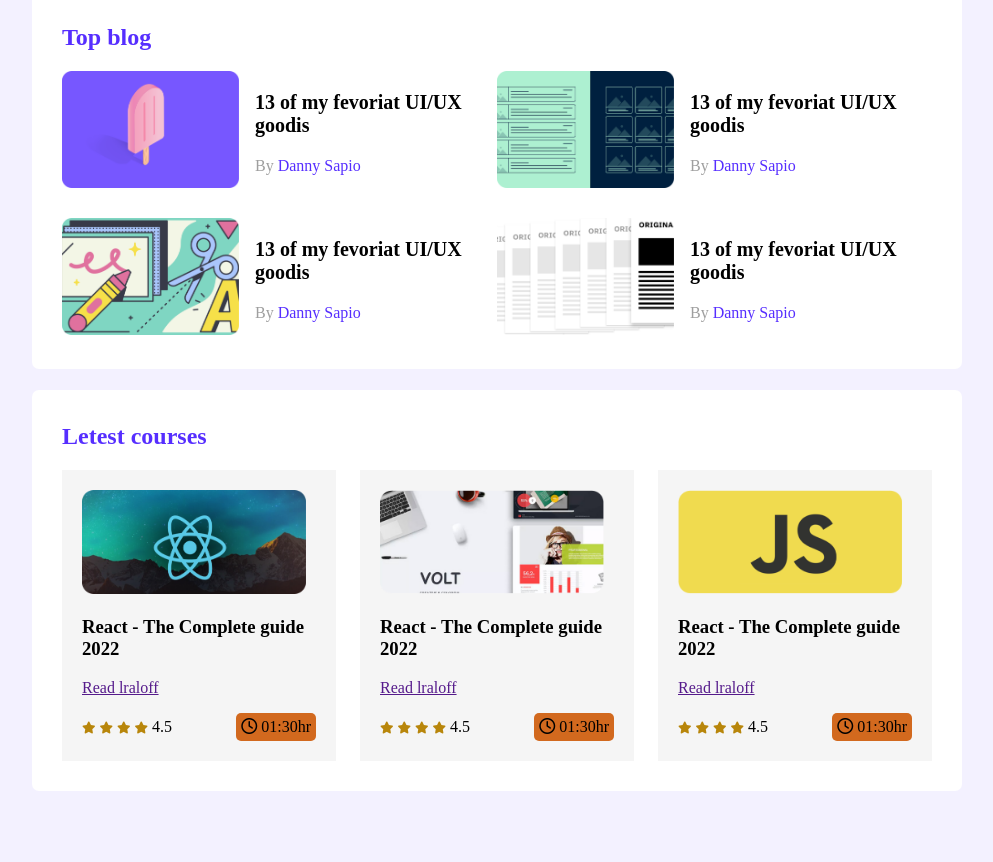
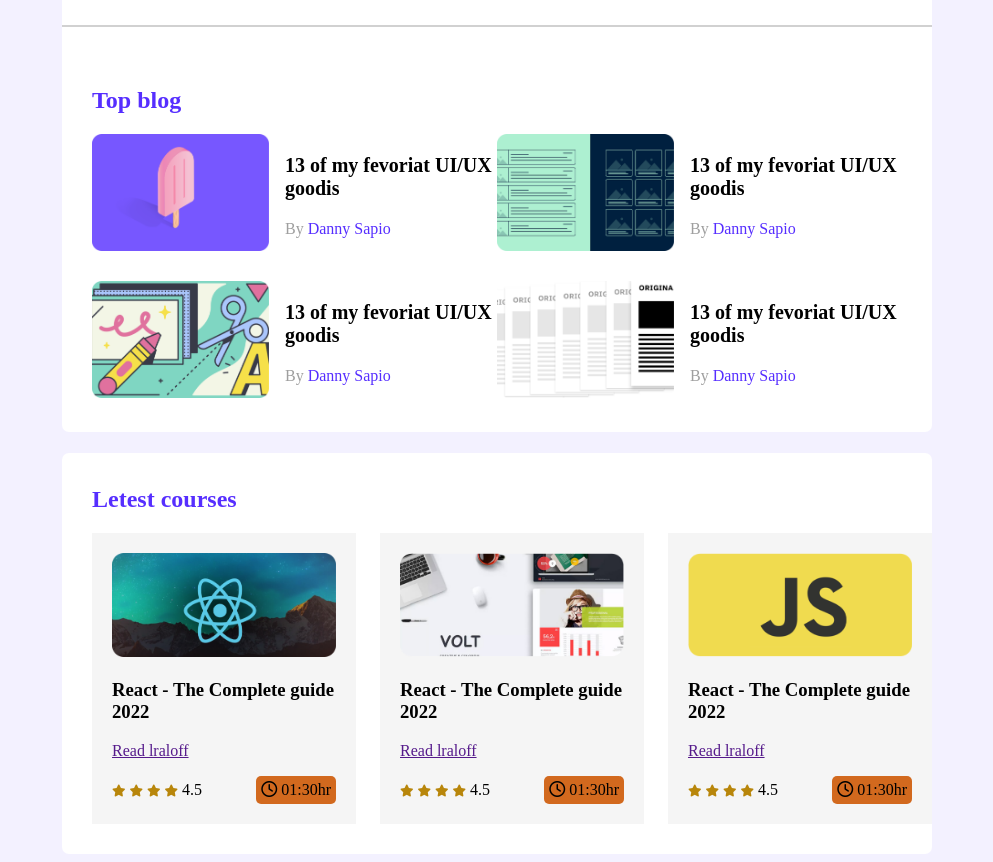
Before and after one commit to konaakter/ledar-kona, a plain HTML site: page index.html in a window 1280 px wide. Shown: the part 294-1156 px from the top of the page, without its empty margins (143-1136 px from the left). Before the commit the page ends 1093 px from the top, so only its background shows below. Drawn offline with Linux system fonts and the light colour scheme.

Commit message:
last commit

```diff
--- a/index.html
+++ b/index.html
@@ -90,6 +90,7 @@
             </div>
         </section>
         <section class="container">
+            <div class="last">
                 <h2 class="blog-title">Letest courses</h2>
                 <div class="courses">
                     <article class="course">
--- a/styless/ledar.css
+++ b/styless/ledar.css
@@ -9,12 +9,12 @@ main{
 .container{
     background-color: #FFFFFF;
     width: 870px;
-    padding: 30px ;
     margin-top: 21px;
     border-radius: 7px;
 }
 .top-playar{
     margin-bottom: 30px;
+    padding: 30px;
 }
 .players{
     display: grid;
@@ -44,6 +44,9 @@ hr{
     margin-bottom: 27px;
 }
 /*-----------------top bolg--------------------------------------------------*/
+.top-blog{
+    padding: 30px;
+}
 .blog .thumbail img{
     width: 177px;
     height: 117px;
@@ -78,6 +81,9 @@ hr{
     grid-row-gap: 26px;
 }
 /*--------------letest crous-----------------------------------*/
+.last{
+    padding: 30px;
+}
 .rating{
     display: flex;
     align-items: center;
@@ -120,10 +126,14 @@ hr{
         flex-direction: column;
         align-items: center;
     }
+    /*.course{
+        padding: 0;
+    } */
 }
 @media only screen and (min-width:688px) and (max-width:992px){
     .container{
         width: 100%;
+
     }
     .players, .courses{
         grid-template-columns: repeat(2,1fr);
@@ -133,8 +143,11 @@ hr{
 
     }
     .player, .blog, .course{
-        flex-direction: column;
         align-items: center;
     }
-
+    /*.course{
+        padding: 0;
+        margin: 20px;
+        padding: 20px;
+    }  */
 }
```
Also changed, not shown: 1 other file. Lines whose indentation alone changed are shown as unchanged.
